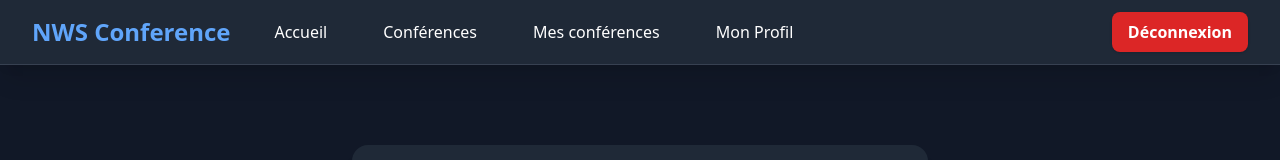
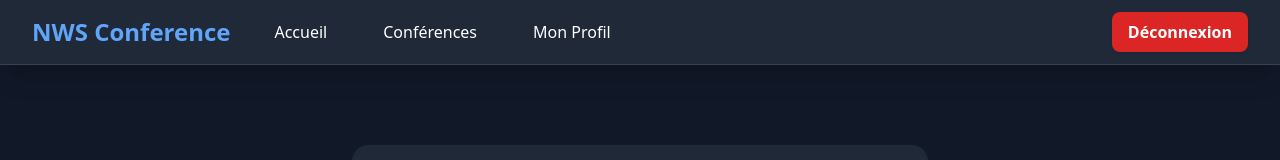
Before and after one commit to LCRpro/partiel-master1, a Vue app in the folder frontend/: page /home in a window 1280 px wide. Shown: the top 160 px of the page. Built offline with nearby package versions, Linux system fonts and the light colour scheme; sample sign-in values are in the browser's storage.

Commit message:
Ajout d'une condition dans la navbar pour l'affichage d'un lien

```diff
--- a/frontend/src/App.vue
+++ b/frontend/src/App.vue
@@ -14,11 +14,12 @@
           to="/conferences"
           class="hover:text-blue-400 font-medium px-3 py-1 rounded transition"
         >Conférences</router-link>
-           <router-link
-          v-if="isLogged"
-          to="/mes-conferences"
-          class="hover:text-blue-400 font-medium px-3 py-1 rounded transition"
-        >Mes conférences</router-link>
+       <router-link
+  v-if="isLogged && isSpeaker"
+  to="/mes-conferences"
+  class="hover:text-blue-400 font-medium px-3 py-1 rounded transition"
+>Mes conférences</router-link>
+
         <router-link
           v-if="isLogged"
           to="/me"
@@ -59,6 +60,17 @@ function logout() {
   localStorage.clear()
   window.location = "/home"
 }
+const isSpeaker = computed(() => {
+  if (!localStorage.getItem('user')) return false
+  try {
+    const user = JSON.parse(localStorage.getItem('user'))
+    const roles = JSON.parse(user.Roles)
+    return roles.includes("conferencier")
+  } catch {
+    return false
+  }
+})
+
 
 onMounted(() => {
   const params = new URLSearchParams(window.location.search)
```
